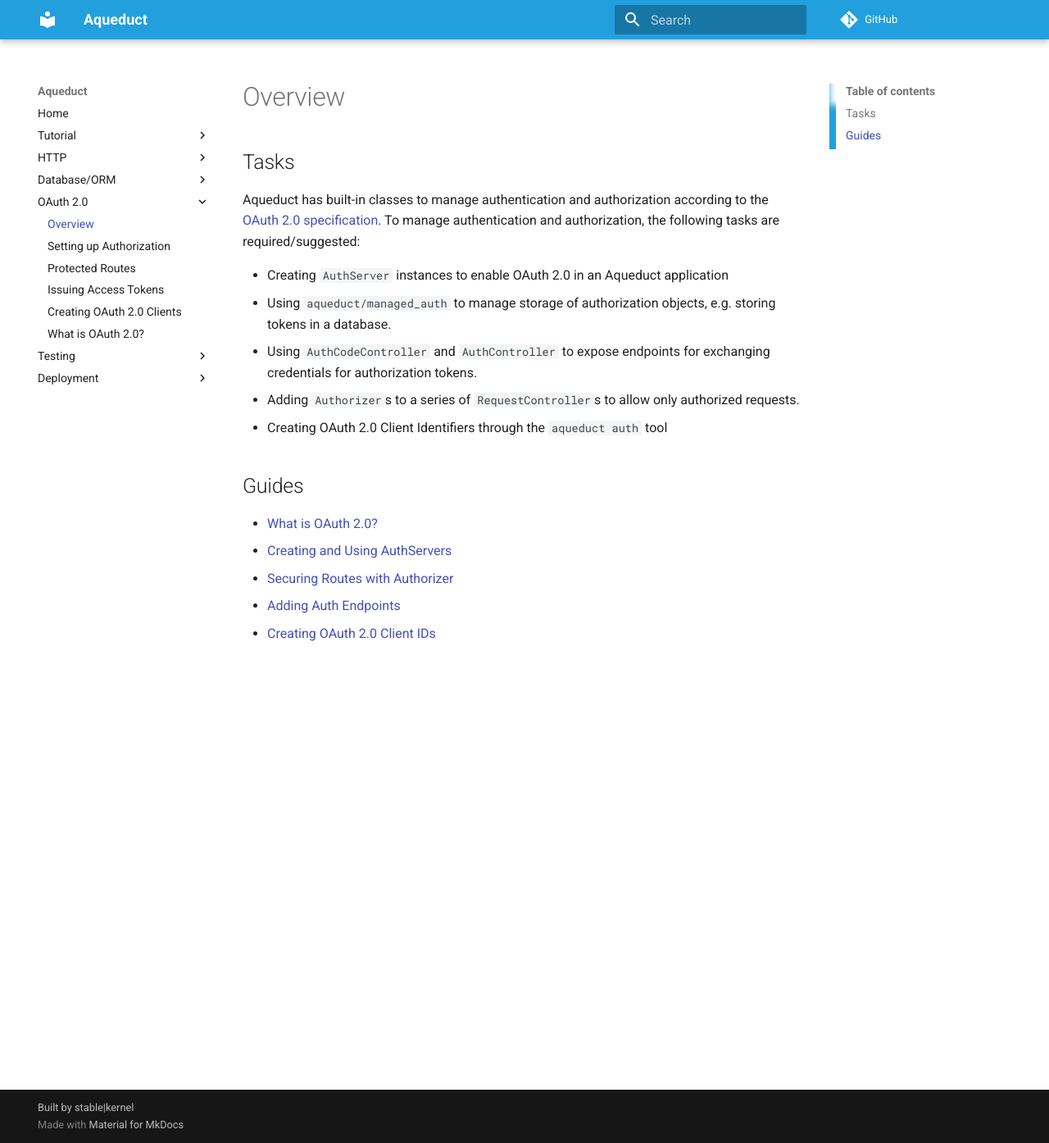
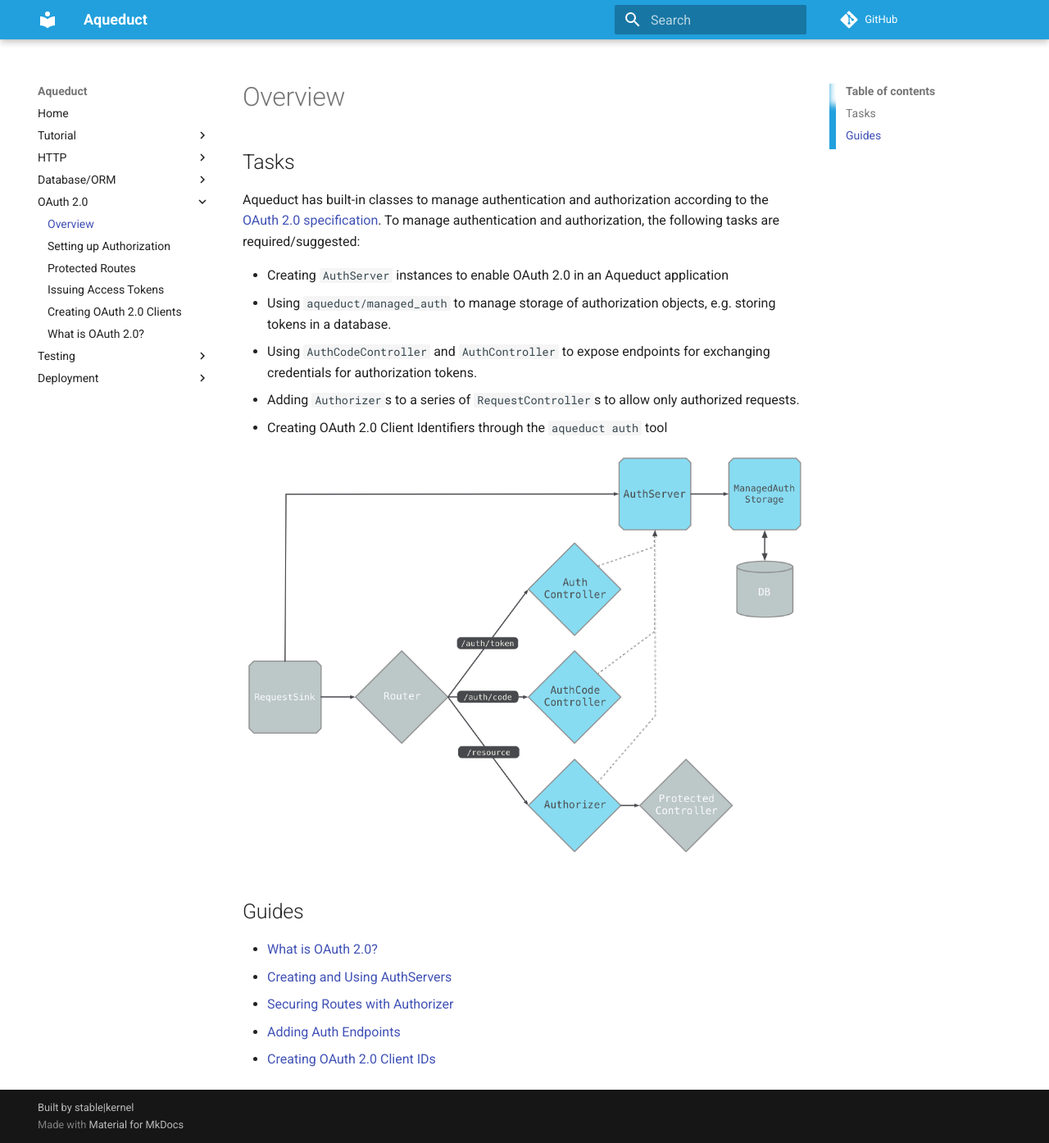
Before and after one commit to stablekernel/aqueduct, an MkDocs documentation site: the page built from docs/auth/overview.md, in a window 1280 px wide and 1394 px high. Shown: the whole window at 82% size. Built offline with MkDocs 1.6.1 and Material for MkDocs 9.7.7, drawn with Linux system fonts in a browser that asks for light colours; comment, search, counter and statistics services are not loaded; old or Windows-style settings are respelled for this version of MkDocs.

Commit message:
updating auth with diagram

```diff
--- a/docs/auth/overview.md
+++ b/docs/auth/overview.md
@@ -8,6 +8,8 @@
 - Adding `Authorizer`s to a series of `RequestController`s to allow only authorized requests.
 - Creating OAuth 2.0 Client Identifiers through the `aqueduct auth` tool
 
+![Authorization Objects](../img/authobjects.png)
+
 ## Guides
 
 - [What is OAuth 2.0?](what_is_oauth.md)
```
Also changed, not shown: docs/img/authobjects.png (added), 2 other files.
